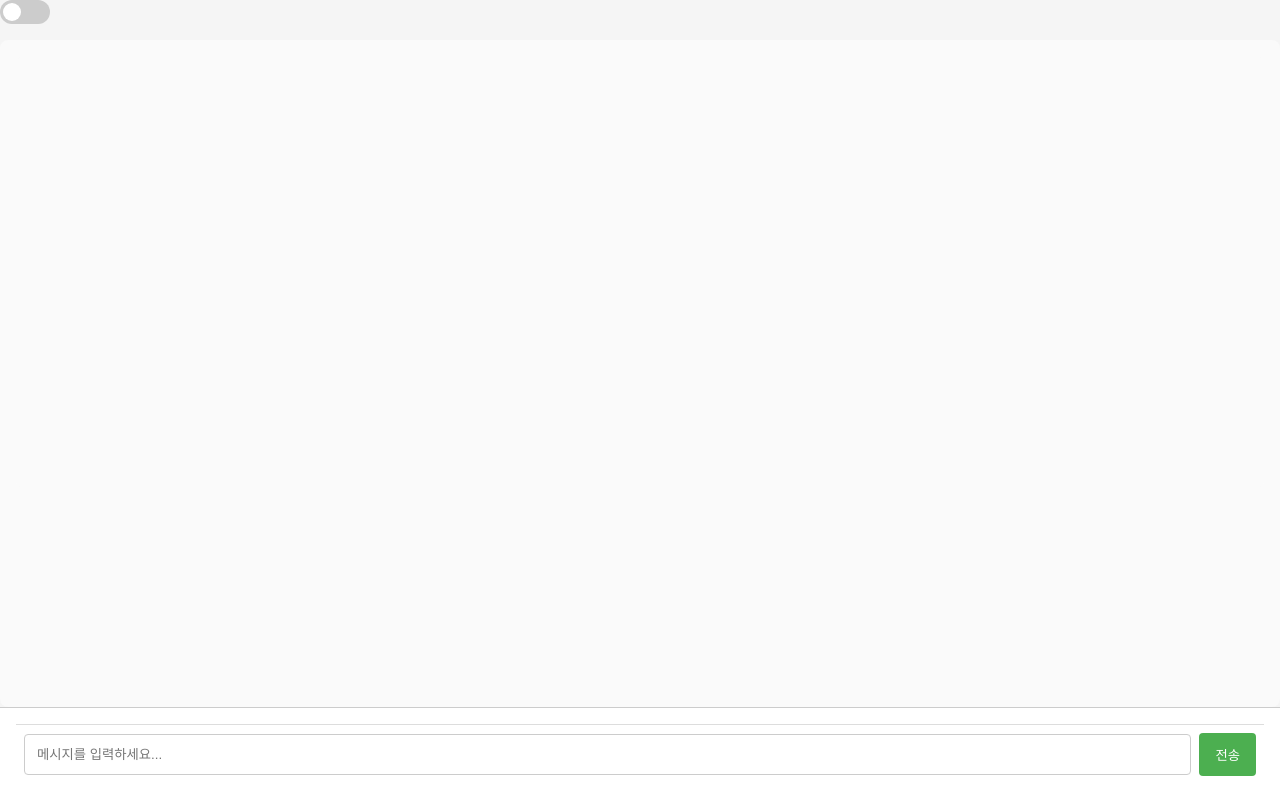
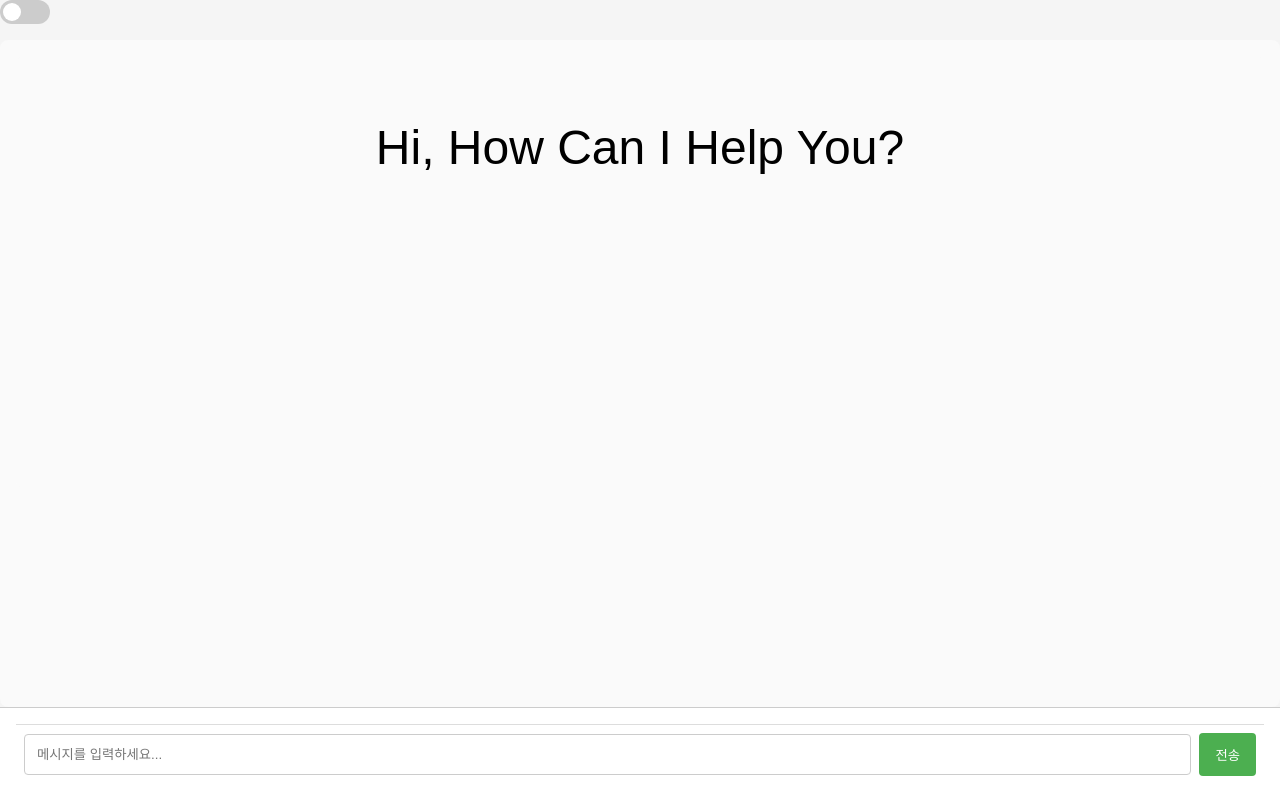
Before and after one commit to KR-JaehyunCha/Recipe_Generator, a React (Create React App) app in the folder FrontEnd/: page / in a window 1280 px wide. Built offline with nearby package versions, Linux system fonts and the light colour scheme.

Commit message:
Greeting Message Added

```diff
--- a/FrontEnd/package.json
+++ b/FrontEnd/package.json
@@ -15,7 +15,9 @@
   "dependencies": {
     "react": "^19.0.0",
     "react-dom": "^19.0.0",
-    "react-scripts": "^5.0.1"
+    "react-scripts": "^5.0.1",
+    "react-typed": "^2.0.12",
+    "typed.js": "^2.1.0"
   },
   "browserslist": {
     "production": [
--- a/FrontEnd/src/components/ChatWindow.jsx
+++ b/FrontEnd/src/components/ChatWindow.jsx
@@ -1,9 +1,13 @@
 import React from 'react';
+import GreetingMessage from './GreetingMessage';
 import '../styles/ChatWindow.css';
 
 const ChatWindow = ({ messages }) => {
   return (
     <div className="chat-window">
+      {/* 채팅 시작 전 인사말 애니메이션 */}
+      <GreetingMessage />
+
       {messages.map((msg, index) => (
         <div
           key={index}
--- /dev/null
+++ b/FrontEnd/src/components/GreetingMessage.jsx
@@ -0,0 +1,23 @@
+import React from 'react';
+import { ReactTyped } from 'react-typed';
+
+const GreetingMessage = () => {
+  return (
+    <div
+    style={{
+      textAlign: 'center',  // 텍스트 수평 중앙 정렬
+      fontSize: '3rem',     // 글자 크기 (원하는 만큼 조정)
+      marginTop: '3rem'     // 화면 위쪽에 여백
+    }}
+    >
+      <ReactTyped
+        strings={['Hi, How Can I Help You?']}
+        typeSpeed={40}
+        backSpeed={0}
+        showCursor={false}
+      />
+    </div>
+  );
+};
+
+export default GreetingMessage;
```
Also changed, not shown: 1 other file (tests, documents, lock files or other folders).
